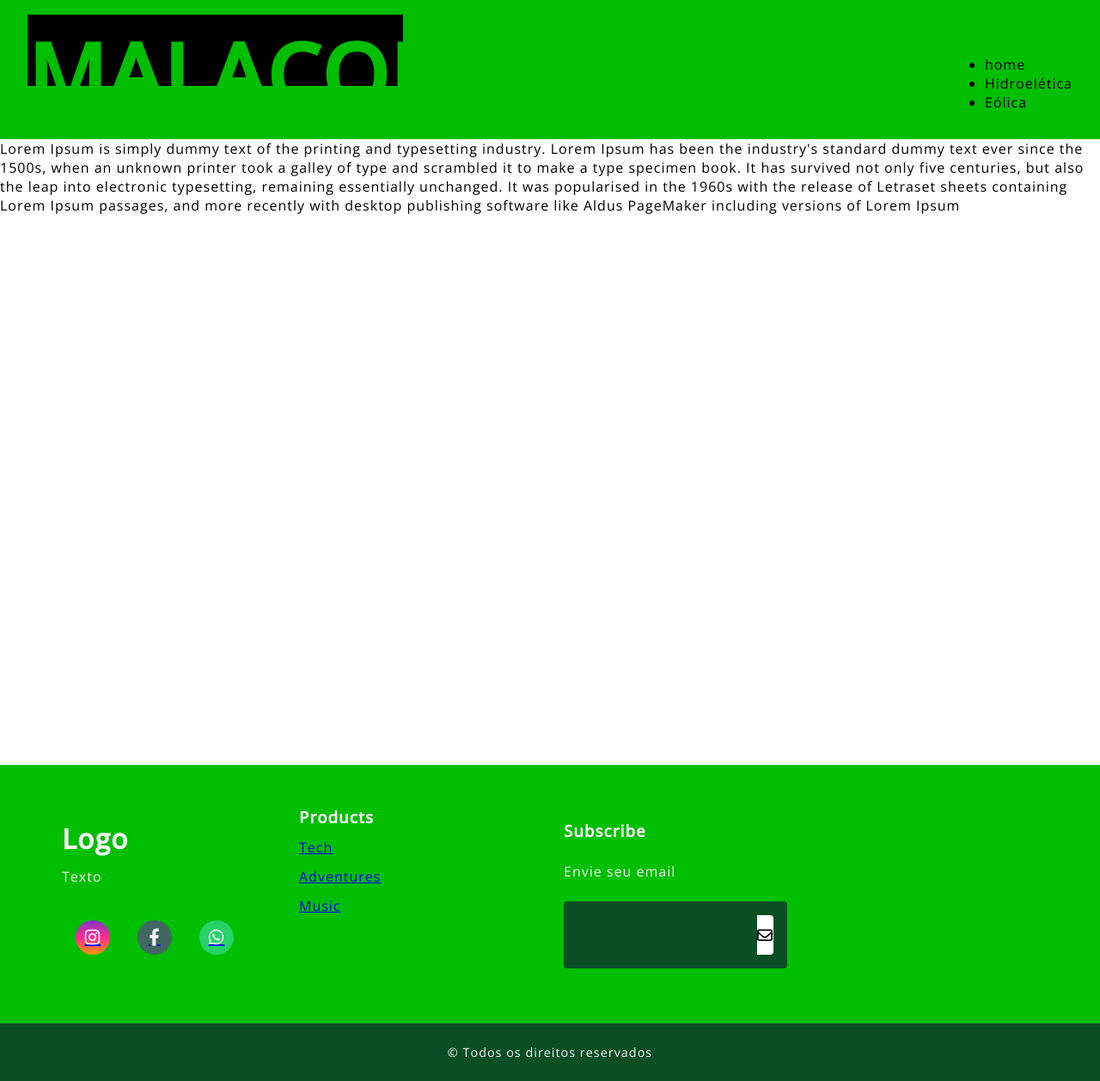
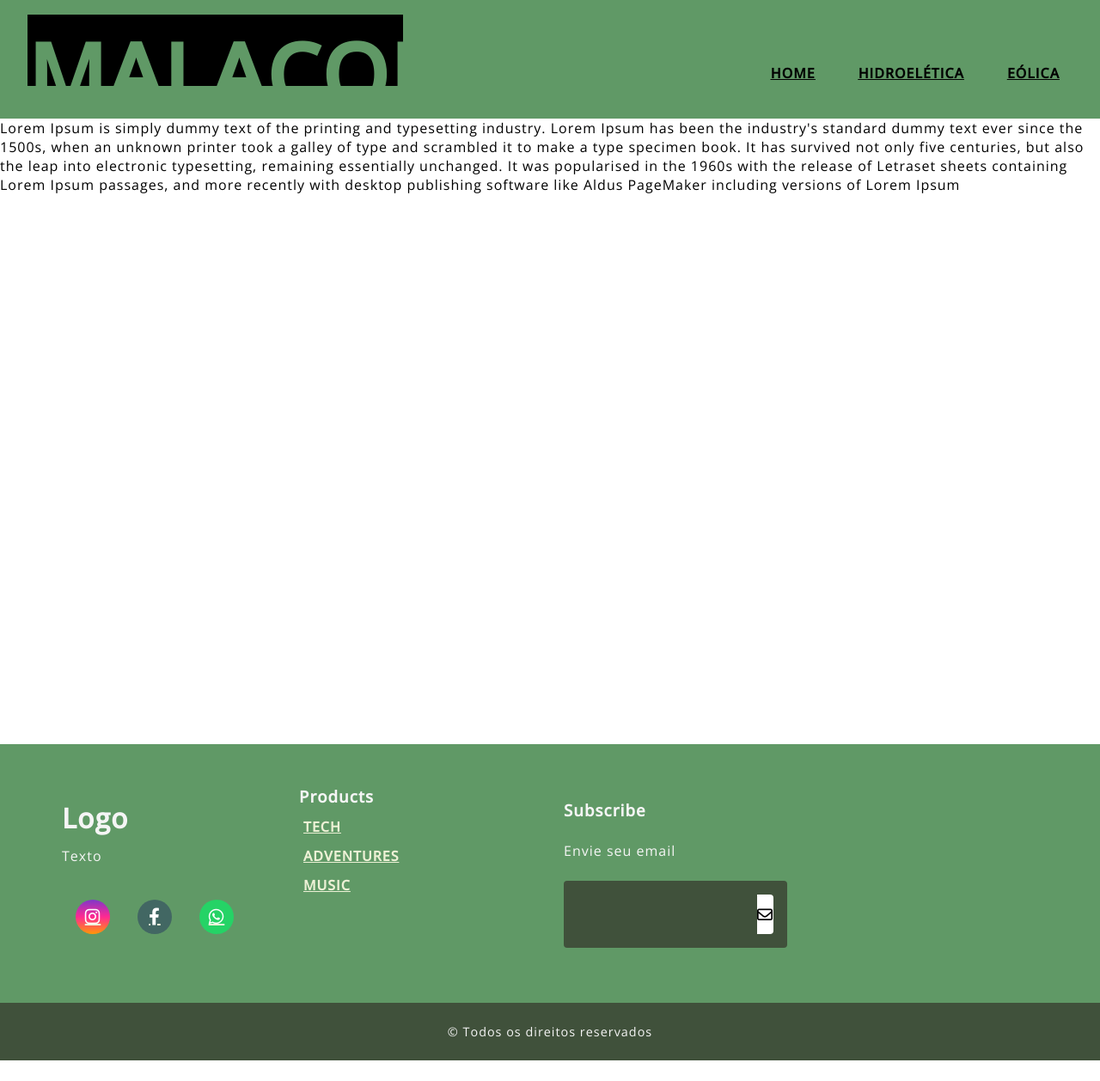
Before and after one commit to SnowSys/site-unip, a plain HTML site: page index.html in a window 1280 px wide. Shown: the whole page at 86% size. After the commit the page ends 1234 px from the top, so only its background shows below. Drawn offline with nearby package versions, Linux system fonts and the light colour scheme; grey boxes are pictures that could not be loaded; a web font is replaced by a local one.

Commit message:
Mantendo o hover do menu
Código mantendo o hover do menu e alterando a paleta de cores do site

```diff
--- a/estilo.css
+++ b/estilo.css
@@ -3,7 +3,7 @@
 
 :root{
     --color-neutral-0: #0e0c0c;
-    --color-neutral-10: rgb(0, 190, 0);
+    --color-neutral-10: #609966;
     --color-neutral-30: #a8a29e;
     --color-neutral-40: #f5f5f5;
 }
@@ -25,29 +25,31 @@ main{
     position: sticky;
     top: 0;
 }
-/* ul{
+
+.menu{
     display: flex;
     gap: 30px;
 }
-ul , li{
+.menu , .icones-menu{
     list-style: none;
 }
-ul , li , a {
+.menu , .icones-menu , a {
     font-weight: 700;
     text-transform: uppercase;
     padding: 5px;
     text-decoration: underline;
     transition: 0,5s ease;
 }
-ul:hover li a{
-    color: blue;
+.menu:hover .icones-menu a{
+    color: #EDF1D6;
 }
 
-ul:hover li a:not(:hover){
+.menu:hover .icones-menu a:not(:hover){
     color: black;
     opacity: 0,5;
     filter: blur(10px);
-} */
+}
+
 div{
     width: 100%;
     margin: 0 auto;
@@ -58,7 +60,7 @@ nav{
     flex-wrap: wrap;
     justify-content: space-between;
     align-items: center;
-    background-color: rgb(0, 190, 0);
+    background-color: 	#609966;
     padding: 1rem;
 }
 .navegador{
@@ -66,12 +68,12 @@ nav{
     justify-content: right;
 }
 
-/* li{
+.icones-menu{
     position: relative;
     display: block;
     transition: .5s;
 }
-li::after{
+.icones-menu::after{
     position: absolute;
     content: "";
     width: 100%;
@@ -82,13 +84,13 @@ li::after{
     transform: scarleX(0);
     transform-origin: right;
 }
-li:hover{
+.icones-menu:hover{
     color: #95a5a6;
 }
-li:hover::after{
+.icones-menu:hover::after{
     transform: scaleX(1);
     transform-origin: left;
-} */
+}
 
 /*CONFIG VIDEO/LOGO*/
 .video1{
@@ -181,7 +183,7 @@ footer{
 }
 
 .footer-lista .footer-link{
-    color: #426763)
+    color: 	#3CB371)
 }
 
 .footer-lista .footer-link:hover{
@@ -201,7 +203,7 @@ footer{
 #input_group {
     display: flex;
     align-items: center;
-    background-color: #094e24;
+    background-color: #40513B;
     border-radius: 4px;
 }
 
@@ -229,7 +231,7 @@ footer{
 #footer_copyright{
     display: flex;
     justify-content: center;
-    background-color: #094e24;
+    background-color: #40513B;
     font-size: 0.9rem;
     padding: 1.5rem;
     font-weight: 100;
@@ -241,3 +243,8 @@ footer{
         padding: 3rem 2rem;
     }
 }
+
+.footer-link{
+    color: #EDF1D6;
+
+}
--- a/index.html
+++ b/index.html
@@ -15,10 +15,10 @@
             </section>
             </div>
             <div class="navegador">
-            <ul id="menu">
-                <li><a>home</a></li>
-                <li><a>Hidroelética</a></li>
-                <li><a>Eólica</a></li>
+            <ul class="menu">
+                <li class="icones-menu"><a>home</a></li>
+                <li class="icones-menu"><a>Hidroelética</a></li>
+                <li class="icones-menu"><a>Eólica</a></li>
             </ul>
             </div>
         </nav>
```
